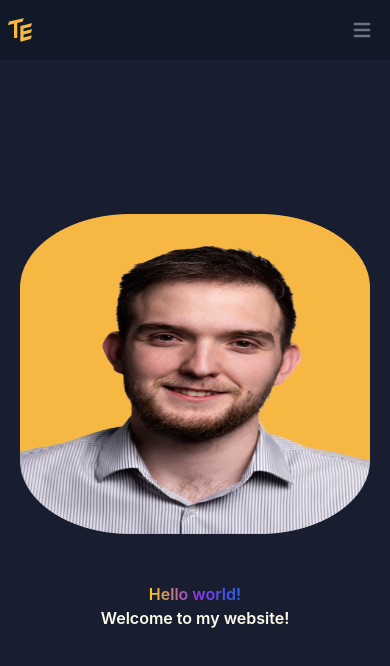
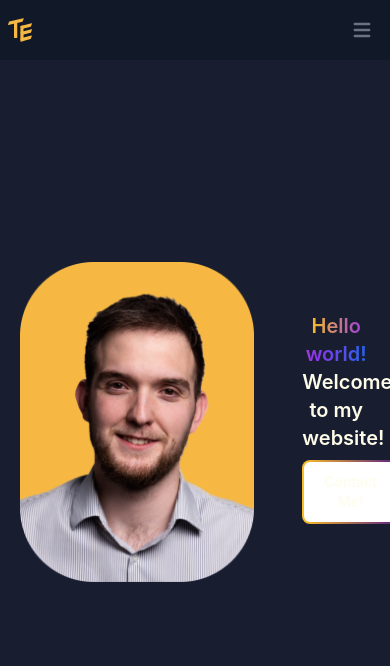
Before and after one commit to TudorEsan/PersonalSite-V3, a Next.js app: page / in a window 390 px wide. Shown: the top 666 px of the page. Built offline with nearby package versions, Linux system fonts and the light colour scheme.

Commit message:
responsive hero

```diff
--- /dev/null
+++ b/components/Buttons/BasicButton.tsx
@@ -0,0 +1,22 @@
+import React from "react";
+
+interface Props {
+  children: React.ReactNode;
+  onClick?: (...args: any[]) => any;
+  className: string;
+}
+
+export const BasicButton = ({ children, onClick, className }: Props) => {
+  return (
+    <div className={className}>
+      <button
+        onClick={onClick}
+        className="relative inline-flex items-center justify-center p-0.5 mb-2 mr-2 overflow-hidden text-sm font-medium text-yellow-50/90 rounded-lg group bg-gradient-to-r from-amber-400 to-purple-900 group-hover:from-amber-400 group-hover:to-purple-900 hover:text-white  focus:ring-4 focus:outline-none focus:ring-blue-300 active:outline-none "
+      >
+        <span className="relative px-5 py-2.5 transition-all ease-in duration-75 bg-white dark:bg-gray-900 rounded-md group-hover:bg-opacity-0">
+          {children}
+        </span>
+      </button>
+    </div>
+  );
+};
--- a/pages/index.tsx
+++ b/pages/index.tsx
@@ -1,4 +1,5 @@
 import Image from "next/image";
+import { BasicButton } from "../components/Buttons/BasicButton";
 
 export default function Home() {
   return (
@@ -7,18 +8,22 @@ export default function Home() {
         <Image
           className="flex-[2] max-h-80"
           src="/Me.png"
+          style={{
+            objectFit: "contain",
+          }}
           quality={100}
           height={500}
           width={500}
           alt="An image with me!"
         />
         {/* image with max width */}
-        <div className="min-w-full text-center font-semibold m-auto flex-[3] sm:text-3xl md:text-6xl sm:text-center">
-          <span className="bg-clip-text text-transparent bg-gradient-to-r from-yellow-400 via-purple-600 to-blue-600">
+        <div className="text-xl sm:text-3xl md:text-6xl sm:text-left min-w-12 text-center font-semibold m-auto flex-[3]">
+          <span className="bg-clip-text text-transparent bg-gradient-to-r from-amber-400 via-purple-600 to-blue-600">
             Hello world!
           </span>
           <br />
           Welcome to my website!
+          <BasicButton className="pt-2">Contact Me!</BasicButton>
         </div>
       </div>
     </div>
```
